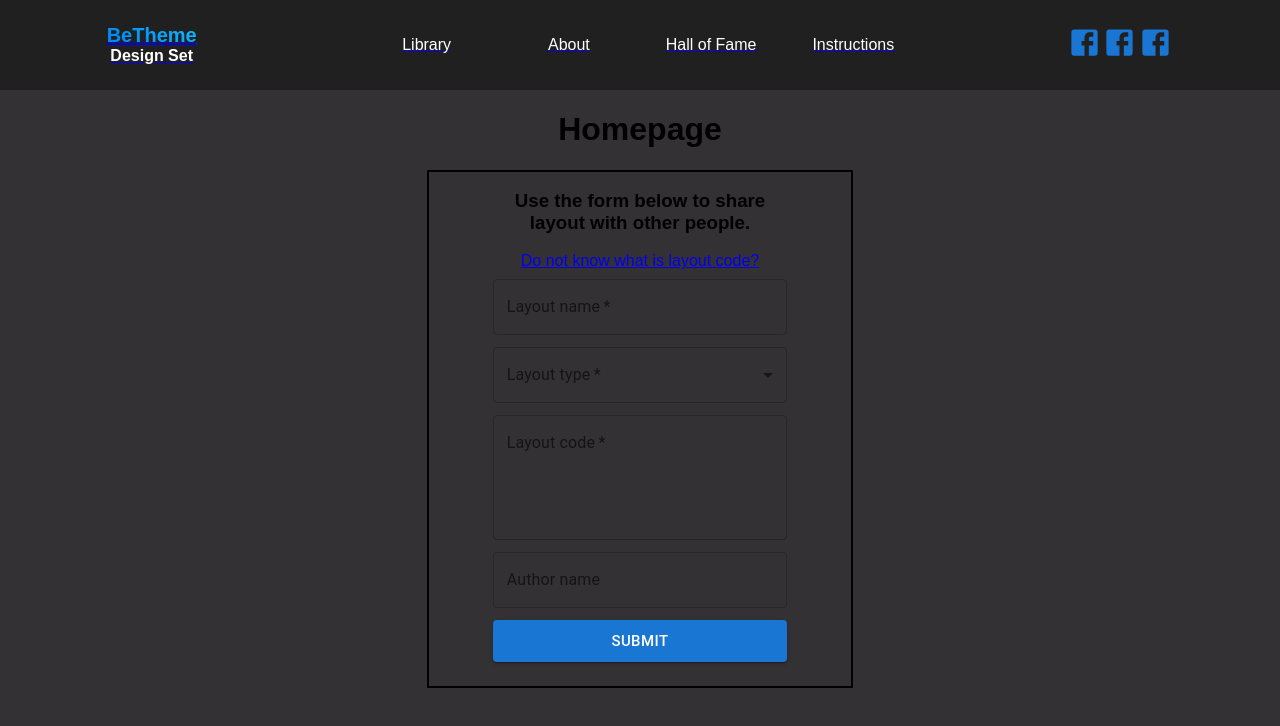
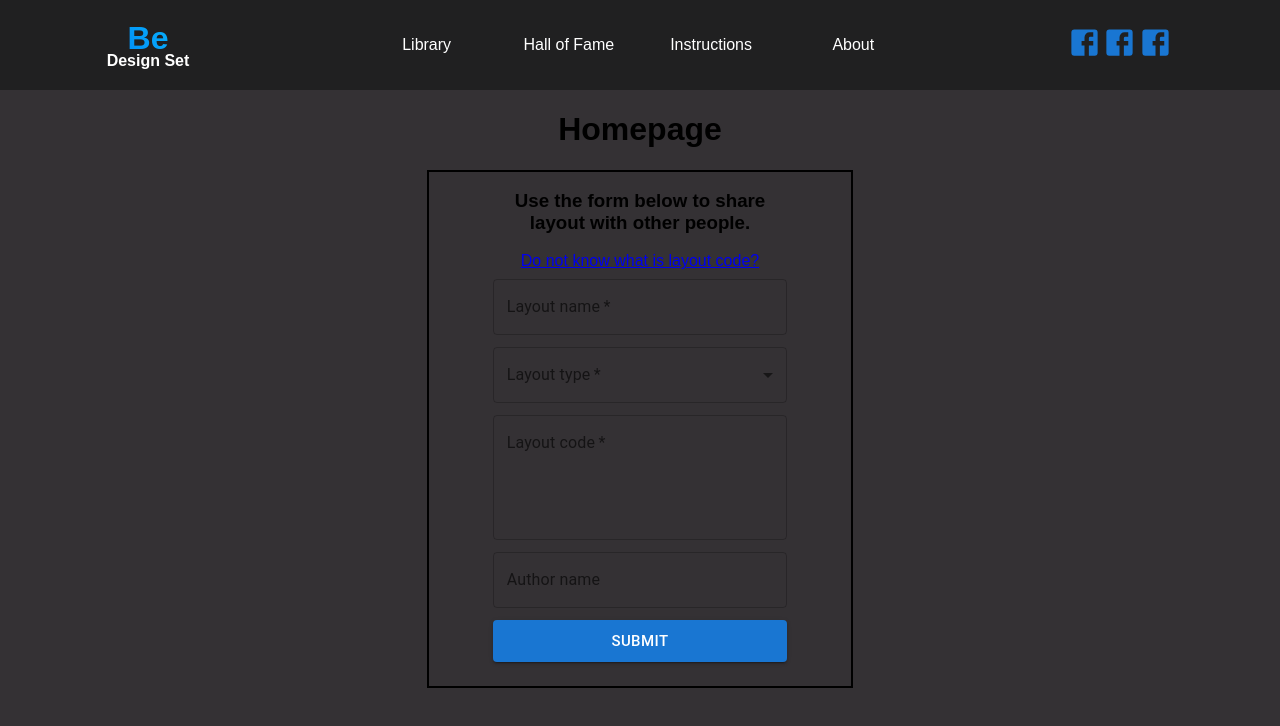
Before and after one commit to WilczekCK/bethemedesignset_react_express, a React (Create React App) app in the folder frontend/: page / in a window 1280 px wide. Shown: the top 726 px of the page. Built offline with nearby package versions, Linux system fonts and the light colour scheme; a web font is replaced by a local one.

Commit message:
the navbar <a> text decoration removal + adjustment logo

```diff
--- a/frontend/src/components/NavBar.js
+++ b/frontend/src/components/NavBar.js
@@ -21,16 +21,17 @@ const Logo = styled(Paper)(({ }) => ({
     backgroundImage: 'var(--gradientBe)',
     boxShadow: 'none',
     fontWeight: 700,
-    fontSize:'20px'
+    fontSize:'32px',
+    textAlign: 'center'
 }));
 
 function NavBar(){
   return (
         <Grid2 container backgroundColor="var(--backgroundDarkerGrey)" minHeight={90} md={12} display="flex" alignContent="center">
             <Grid2 container md={1} mdOffset={1} xsOffset={.5}>
-                <Link to="/" style={{textAlign: 'left', fontWeight: 700}}>
-                    <Logo>BeTheme</Logo>
-                    <Item>
+                <Link to="/" style={{fontWeight: 700, textDecoration: 'none'}}>
+                    <Logo>Be</Logo>
+                    <Item style={{marginTop: '-5px'}}>
                         Design Set
                     </Item>
                 </Link>
@@ -38,26 +39,26 @@ function NavBar(){
 
             <Grid2 container md={8} xs={7} display="flex" justifyContent="center" alignContent="center">
                     <Grid2 xs={3} md={2}>
-                        <Link to="/library">
+                        <Link to="/library" style={{textDecoration: 'none'}}>
                             <Item>Library</Item>
                         </Link>
                     </Grid2>
 
                     <Grid2 xs={3} md={2}>
-                        <Link to="/about">
-                            <Item>About</Item>
-                        </Link>
-                    </Grid2>
-
-                    <Grid2 xs={3} md={2}>
-                        <Link to="/halloffame">
+                        <Link to="/halloffame" style={{textDecoration: 'none'}}>
                             <Item>Hall of Fame</Item>
                         </Link>
                     </Grid2>
 
                     <Grid2 xs={3} md={2}>
-                        <Link to="/instructions">
+                        <Link to="/instructions" style={{textDecoration: 'none'}}>
                             <Item>Instructions</Item>
+                        </Link>
+                    </Grid2>
+
+                    <Grid2 xs={3} md={2}>
+                        <Link to="/about" style={{textDecoration: 'none'}}>
+                            <Item>About</Item>
                         </Link>
                     </Grid2>
             </Grid2>
```
